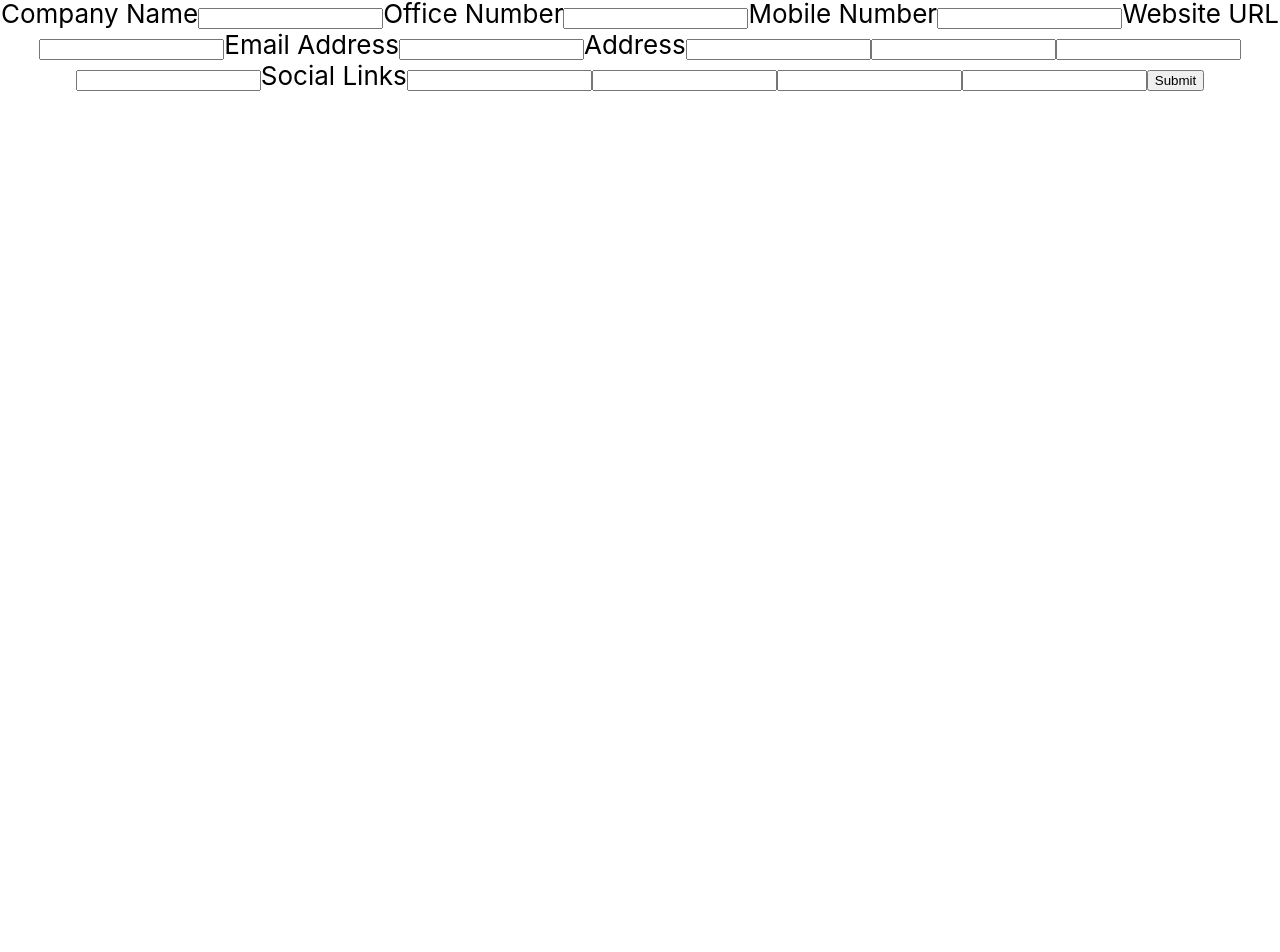
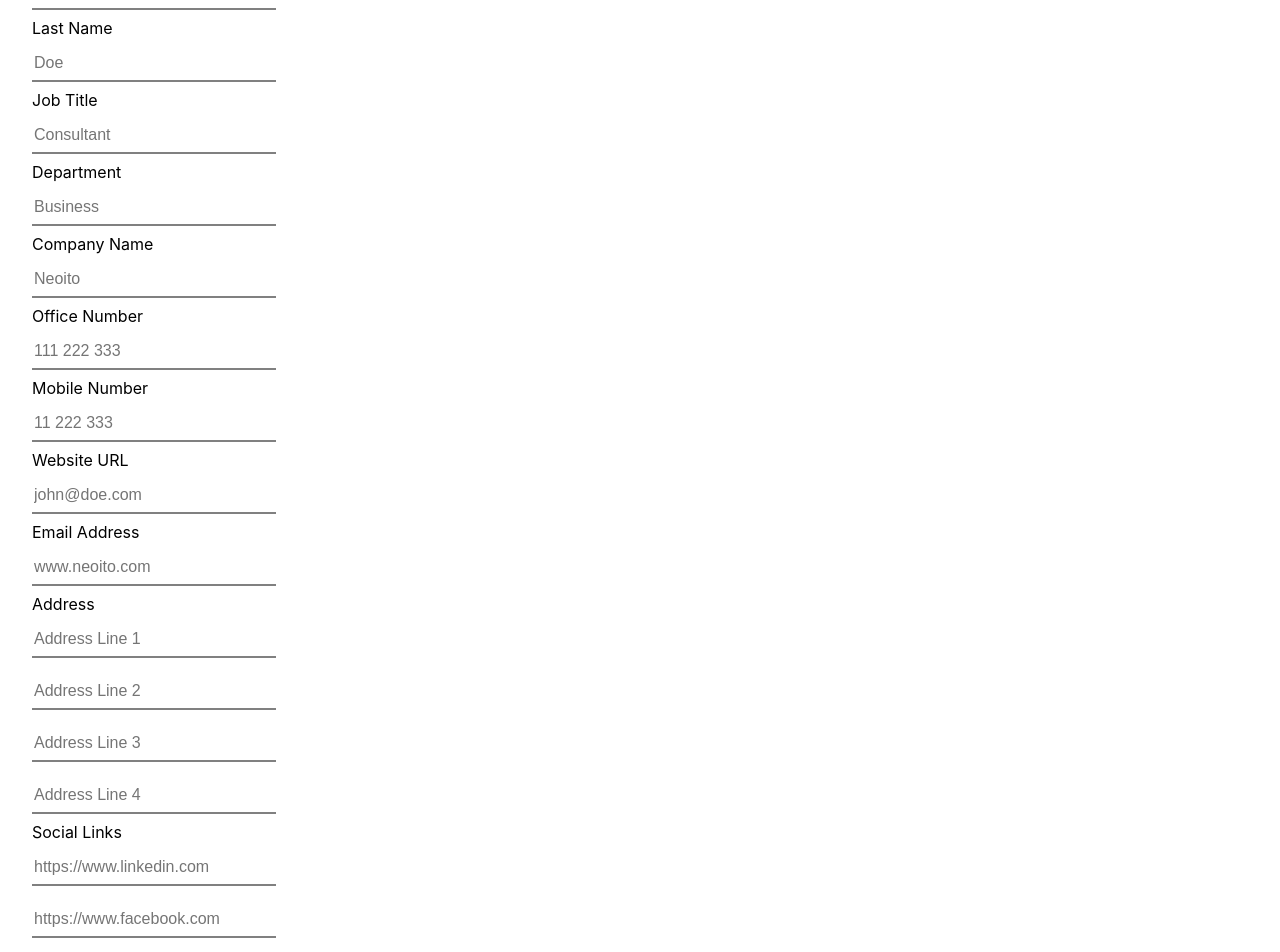
Before and after one commit to akhilalekha/email-signature, a React (Create React App) app: page / in a window 1280 px wide. Shown: the part 133-1085 px from the top of the page. Before the commit the page ends 800 px from the top, so only its background shows below. Built offline with nearby package versions, Linux system fonts and the light colour scheme.

Commit message:
add labels, placeholders and some styles

```diff
--- a/src/App.css
+++ b/src/App.css
@@ -1,8 +1,9 @@
 .App {
-	text-align: center;
 	font-size: calc(10px + 2vmin);
 }
-
+h4 {
+	margin: 1rem 2rem;
+}
 .App-header {
 	background-color: #282c34;
 	min-height: 100vh;
--- a/src/Form.jsx
+++ b/src/Form.jsx
@@ -10,35 +10,51 @@ function Form() {
 	return (
 		<form className="form" onSubmit={handleSubmit(onSubmit)}>
 			<label>First Name</label>
-			<input name="firstName" ref={register} />
+			<input name="firstName" ref={register} placeholder="John" />
 			<label>Last Name</label>
-			<input name="lastName" ref={register} />
+			<input name="lastName" ref={register} placeholder="Doe" />
 			<label>Job Title</label>
-			<input name="jobTitle" ref={register} />
+			<input name="jobTitle" ref={register} placeholder="Consultant" />
 			<label>Department</label>
-			<input name="department" ref={register} />
+			<input name="department" ref={register} placeholder="Business" />
 			<label>Company Name</label>
-			<input name="companyName" ref={register} />
+			<input name="companyName" ref={register} placeholder="Neoito" />
 			<label>Office Number</label>
-			<input name="phoneNum" ref={register} />
+			<input name="phoneNum" ref={register} placeholder="111 222 333" />
 			<label>Mobile Number</label>
-			<input name="mobileNum" ref={register} />
+			<input name="mobileNum" ref={register} placeholder="11 222 333" />
 			<label>Website URL</label>
-			<input name="siteUrl" ref={register} />
+			<input name="siteUrl" ref={register} placeholder="john@doe.com" />
 			<label>Email Address</label>
-			<input name="email" ref={register} />
+			<input name="email" ref={register} placeholder="www.neoito.com" />
 			<label>Address</label>
-			<input name="addLine1" ref={register} />
-			<input name="addLine2" ref={register} />
-			<input name="addLine3" ref={register} />
-			<input name="addLine4" ref={register} />
+			<input name="addLine1" ref={register} placeholder="Address Line 1" />
+			<input name="addLine2" ref={register} placeholder="Address Line 2" />
+			<input name="addLine3" ref={register} placeholder="Address Line 3" />
+			<input name="addLine4" ref={register} placeholder="Address Line 4" />
 			<label>Social Links</label>
-			<input name="linkedin" ref={register} />
-			<input name="facebook" ref={register} />
-			<input name="twitter" ref={register} />
-			<input name="instagram" ref={register} />
+			<input
+				name="linkedin"
+				ref={register}
+				placeholder="https://www.linkedin.com"
+			/>
+			<input
+				name="facebook"
+				ref={register}
+				placeholder="https://www.facebook.com"
+			/>
+			<input
+				name="twitter"
+				ref={register}
+				placeholder="https://www.twitter.com"
+			/>
+			<input
+				name="instagram"
+				ref={register}
+				placeholder="https://www.instagram.com"
+			/>
 
-			<input type="submit" />
+			<input className="submit-btn" type="submit" />
 		</form>
 	);
 }
--- a/src/form.css
+++ b/src/form.css
@@ -0,0 +1,26 @@
+.form {
+	display: flex;
+	flex-direction: column;
+	margin: 2rem;
+}
+
+input {
+	width: 15rem;
+	border: none;
+	border-bottom: 2px solid gray;
+	height: 2rem;
+	margin: 0.5rem 0;
+	color: rgb(51, 51, 51);
+}
+
+label,
+input {
+	font-size: 1rem;
+}
+
+.submit-btn {
+	background-color: blue;
+	color: white;
+	border: none;
+	border-radius: 5px;
+}
--- a/src/index.css
+++ b/src/index.css
@@ -1,13 +1,15 @@
 body {
-  margin: 0;
-  font-family: -apple-system, BlinkMacSystemFont, 'Segoe UI', 'Roboto', 'Oxygen',
-    'Ubuntu', 'Cantarell', 'Fira Sans', 'Droid Sans', 'Helvetica Neue',
-    sans-serif;
-  -webkit-font-smoothing: antialiased;
-  -moz-osx-font-smoothing: grayscale;
+	margin: 0;
+	font-family: -apple-system, BlinkMacSystemFont, "Segoe UI", "Roboto", "Oxygen",
+		"Ubuntu", "Cantarell", "Fira Sans", "Droid Sans", "Helvetica Neue",
+		sans-serif;
+	-webkit-font-smoothing: antialiased;
+	-moz-osx-font-smoothing: grayscale;
+	padding: 0;
+	box-sizing: border-box;
 }
 
 code {
-  font-family: source-code-pro, Menlo, Monaco, Consolas, 'Courier New',
-    monospace;
+	font-family: source-code-pro, Menlo, Monaco, Consolas, "Courier New",
+		monospace;
 }
```
